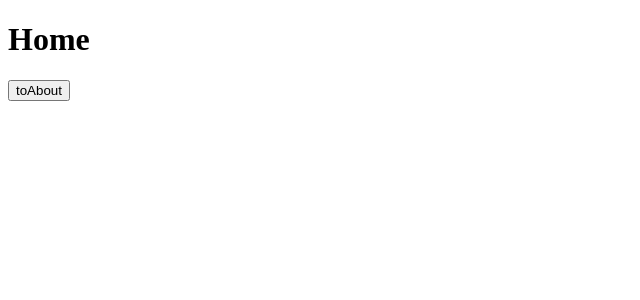
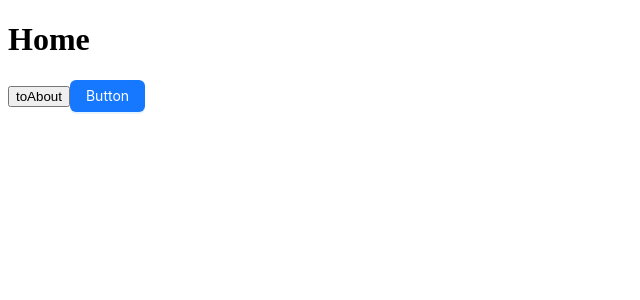
Before and after one commit to cooljser/fe-template, a React app: page /#/ in a window 1280 px wide. Shown: the top 300 px of the page, without its empty margins (0-640 px from the left). Built offline with nearby package versions, Linux system fonts and the light colour scheme.

Commit message:
add antd

```diff
--- a/src/pages/Home/index.tsx
+++ b/src/pages/Home/index.tsx
@@ -1,5 +1,6 @@
 import * as React from 'react';
 import {useNavigate} from 'react-router-dom';
+import {Button} from 'antd';
 import style from './index.less';
 
 const Home = () => {
@@ -11,6 +12,7 @@ const Home = () => {
     <div className={style.home}>
       <h1>Home</h1>
       <button onClick={toAbout}>toAbout</button>
+      <Button type='primary'>Button</Button>
     </div>
   );
 };
```
Also changed, not shown: package.json (+7 -6 lines).
